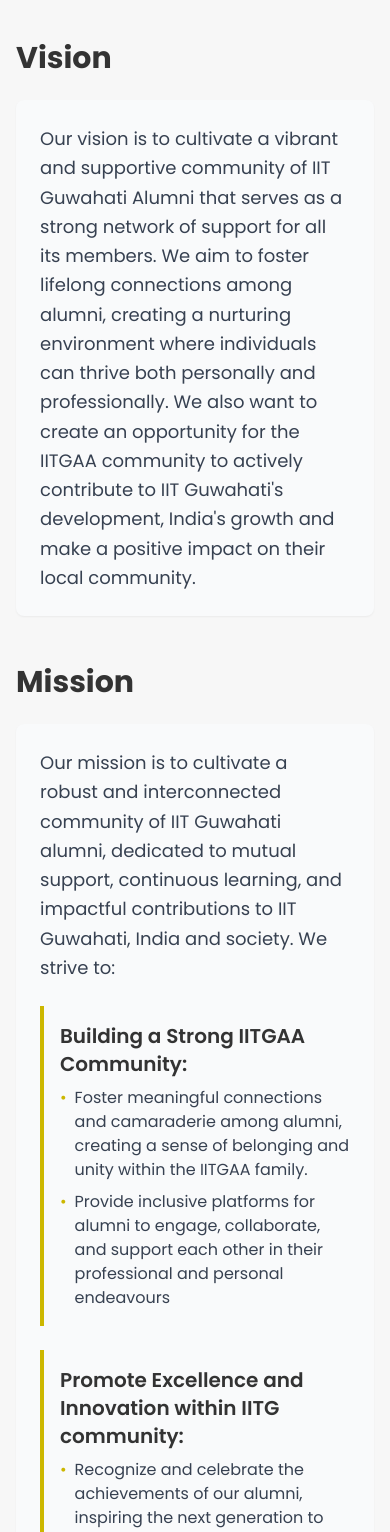
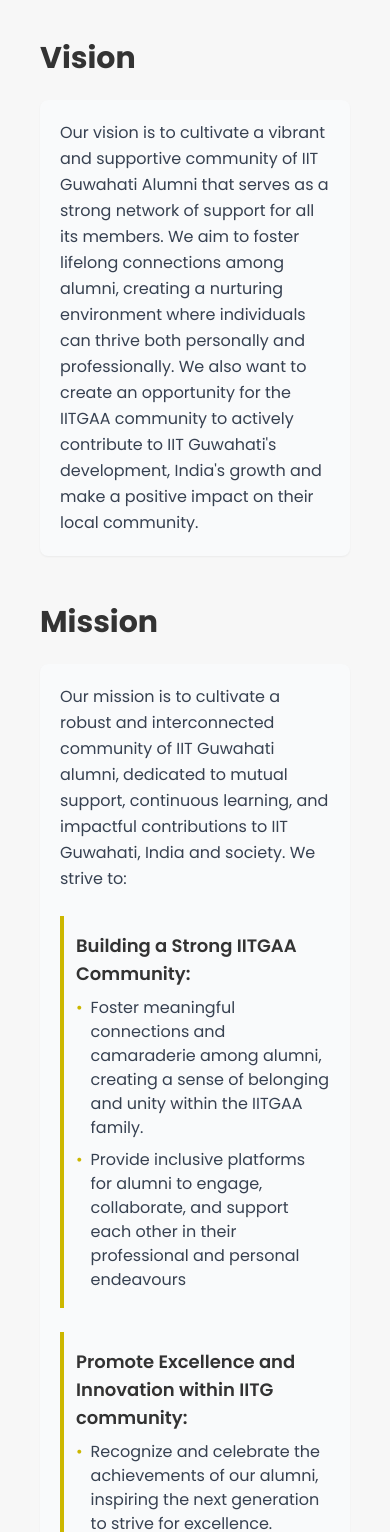
Before and after one commit to DeltaProxima/iitgaa-website, a Next.js app: page /vision-mission in a window 390 px wide. Shown: the part 320-1852 px from the top of the page. Built offline with nearby package versions, Linux system fonts and the light colour scheme.

Commit message:
Minor fixes

```diff
--- a/app/vision-mission/page.tsx
+++ b/app/vision-mission/page.tsx
@@ -8,9 +8,9 @@
 
 export default function VisionMissionPage() {
   return (
-    <div className="container mx-auto px-4 sm:px-6 lg:px-8">
+    <div className="container mx-auto px-6 sm:px-6 lg:px-8">
       <Header />
-      <main className="py-12 max-w-4xl mx-auto">
+      <main className="py-12 max-w-4xl mx-auto px-4 sm:px-0">
         <div className="text-center mb-12">
           <h1 className="text-4xl md:text-5xl font-bold mb-4 text-text-light dark:text-text-dark">
             Vision - Mission
@@ -25,8 +25,8 @@
           <h2 className="text-3xl font-bold mb-6 text-text-light dark:text-text-dark">
             Vision
           </h2>
-          <div className="bg-gray-50 dark:bg-zinc-800 rounded-lg p-6 md:p-8 shadow-sm">
-            <p className="text-lg leading-relaxed text-gray-700 dark:text-gray-300">
+          <div className="bg-gray-50 dark:bg-zinc-800 rounded-lg p-5 sm:p-6 md:p-8 shadow-sm">
+            <p className="text-base sm:text-lg leading-relaxed text-gray-700 dark:text-gray-300">
               Our vision is to cultivate a vibrant and supportive community of IIT Guwahati Alumni that serves as a strong network of support for all its members. We aim to foster lifelong connections among alumni, creating a nurturing environment where individuals can thrive both personally and professionally. We also want to create an opportunity for the IITGAA community to actively contribute to IIT Guwahati&apos;s development, India&apos;s growth and make a positive impact on their local community.
             </p>
           </div>
@@ -37,15 +37,15 @@
           <h2 className="text-3xl font-bold mb-6 text-text-light dark:text-text-dark">
             Mission
           </h2>
-          <div className="bg-gray-50 dark:bg-zinc-800 rounded-lg p-6 md:p-8 shadow-sm">
-            <p className="text-lg leading-relaxed text-gray-700 dark:text-gray-300 mb-6">
+          <div className="bg-gray-50 dark:bg-zinc-800 rounded-lg p-5 sm:p-6 md:p-8 shadow-sm">
+            <p className="text-base sm:text-lg leading-relaxed text-gray-700 dark:text-gray-300 mb-6">
               Our mission is to cultivate a robust and interconnected community of IIT Guwahati alumni, dedicated to mutual support, continuous learning, and impactful contributions to IIT Guwahati, India and society. We strive to:
             </p>
 
             <div className="space-y-6 ">
               {/* Mission Point 1 */}
-              <div className="border-l-4 border-primary pl-4 py-4">
-                <h3 className="text-xl font-semibold mb-2 text-text-light dark:text-text-dark">
+              <div className="border-l-4 border-primary pl-3 sm:pl-4 py-4">
+                <h3 className="text-lg sm:text-xl font-semibold mb-2 text-text-light dark:text-text-dark">
                   Building a Strong IITGAA Community:
                 </h3>
                 <ul className="space-y-2 text-gray-700 dark:text-gray-300">
@@ -61,8 +61,8 @@
               </div>
 
               {/* Mission Point 2 */}
-              <div className="border-l-4 border-primary pl-4 py-4">
-                <h3 className="text-xl font-semibold mb-2 text-text-light dark:text-text-dark">
+              <div className="border-l-4 border-primary pl-3 sm:pl-4 py-4">
+                <h3 className="text-lg sm:text-xl font-semibold mb-2 text-text-light dark:text-text-dark">
                   Promote Excellence and Innovation within IITG community:
                 </h3>
                 <ul className="space-y-2 text-gray-700 dark:text-gray-300">
@@ -78,8 +78,8 @@
               </div>
 
               {/* Mission Point 3 */}
-              <div className="border-l-4 border-primary pl-4 py-4">
-                <h3 className="text-xl font-semibold mb-2 text-text-light dark:text-text-dark">
+              <div className="border-l-4 border-primary pl-3 sm:pl-4 py-4">
+                <h3 className="text-lg sm:text-xl font-semibold mb-2 text-text-light dark:text-text-dark">
                   Give Back to Alma Mater:
                 </h3>
                 <ul className="space-y-2 text-gray-700 dark:text-gray-300">
@@ -95,8 +95,8 @@
               </div>
 
               {/* Mission Point 4 */}
-              <div className="border-l-4 border-primary pl-4 py-4">
-                <h3 className="text-xl font-semibold mb-2 text-text-light dark:text-text-dark">
+              <div className="border-l-4 border-primary pl-3 sm:pl-4 py-4">
+                <h3 className="text-lg sm:text-xl font-semibold mb-2 text-text-light dark:text-text-dark">
                   Contributing to India&apos;s Growth and Society&apos;s Betterment:
                 </h3>
                 <ul className="space-y-2 text-gray-700 dark:text-gray-300">
@@ -112,8 +112,8 @@
               </div>
 
               {/* Mission Point 5 */}
-              <div className="border-l-4 border-primary pl-4 py-4">
-                <h3 className="text-xl font-semibold mb-2 text-text-light dark:text-text-dark">
+              <div className="border-l-4 border-primary pl-3 sm:pl-4 py-4">
+                <h3 className="text-lg sm:text-xl font-semibold mb-2 text-text-light dark:text-text-dark">
                   Making a Local Impact with Global Reach:
                 </h3>
                 <ul className="space-y-2 text-gray-700 dark:text-gray-300">
@@ -136,21 +136,21 @@
           <h2 className="text-3xl font-bold mb-6 text-text-light dark:text-text-dark">
             Adoption
           </h2>
-          <div className="bg-gray-50 dark:bg-zinc-800 rounded-lg p-6 md:p-8 shadow-sm">
-            <h3 className="text-xl font-semibold mb-4 text-text-light dark:text-text-dark">
+          <div className="bg-gray-50 dark:bg-zinc-800 rounded-lg p-5 sm:p-6 md:p-8 shadow-sm">
+            <h3 className="text-lg sm:text-xl font-semibold mb-4 text-text-light dark:text-text-dark">
               Constitutional Amendment
             </h3>
             <p className="text-gray-700 dark:text-gray-300 mb-4">
               <span className="font-semibold">Proposer:</span> Akshay Jajoo
             </p>
-            <p className="text-lg leading-relaxed text-gray-700 dark:text-gray-300 mb-4">
+            <p className="text-base sm:text-lg leading-relaxed text-gray-700 dark:text-gray-300 mb-4">
               We can incorporate the above mission and vision statement to be adopted as a permanent mission and vision statement via a constitutional amendment.
             </p>
             <div className="mt-6">
-              <h4 className="text-lg font-semibold mb-2 text-text-light dark:text-text-dark">
+              <h4 className="text-base sm:text-lg font-semibold mb-2 text-text-light dark:text-text-dark">
                 How will chapters adopt it?
               </h4>
-              <p className="text-lg leading-relaxed text-gray-700 dark:text-gray-300">
+              <p className="text-base sm:text-lg leading-relaxed text-gray-700 dark:text-gray-300">
                 Each IITGAA affiliated chapter is free to design and execute their programs independently. Though they must ensure that the programs are fitting at-least one of the mission points and aligns with the vision.
               </p>
             </div>
```
